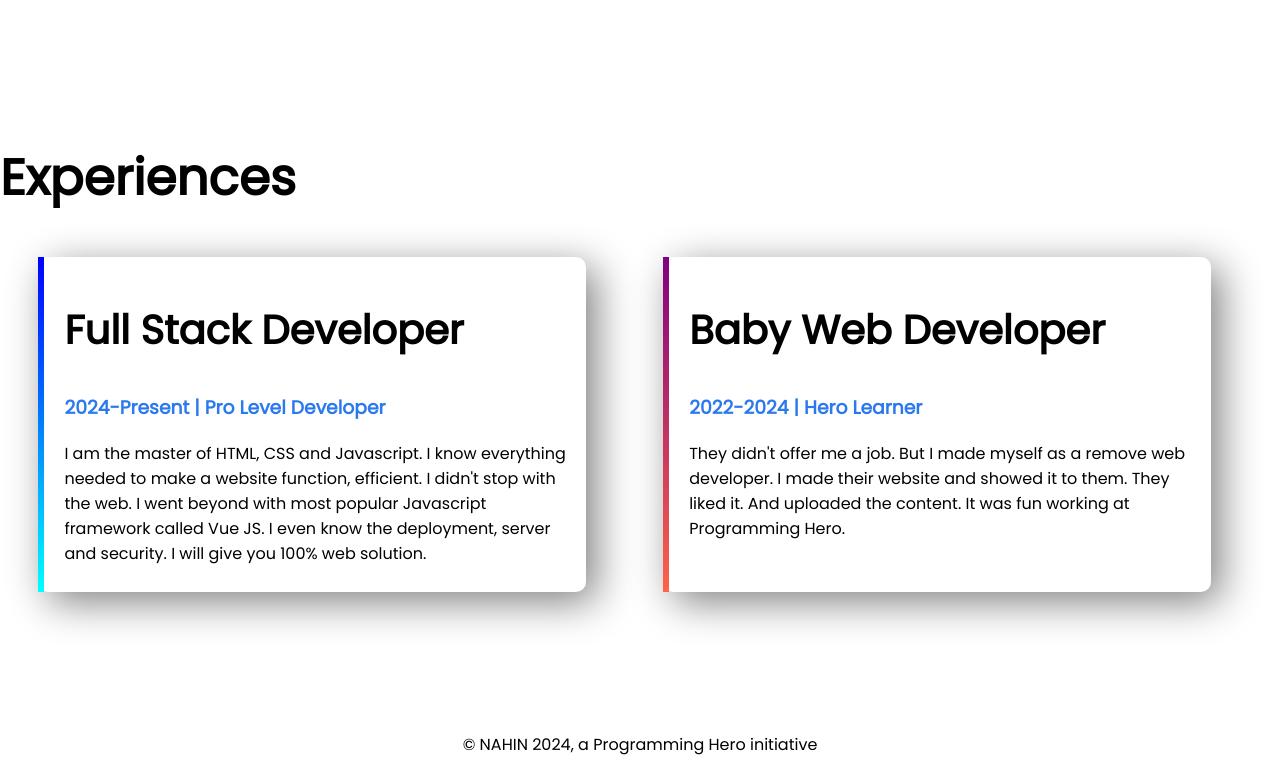
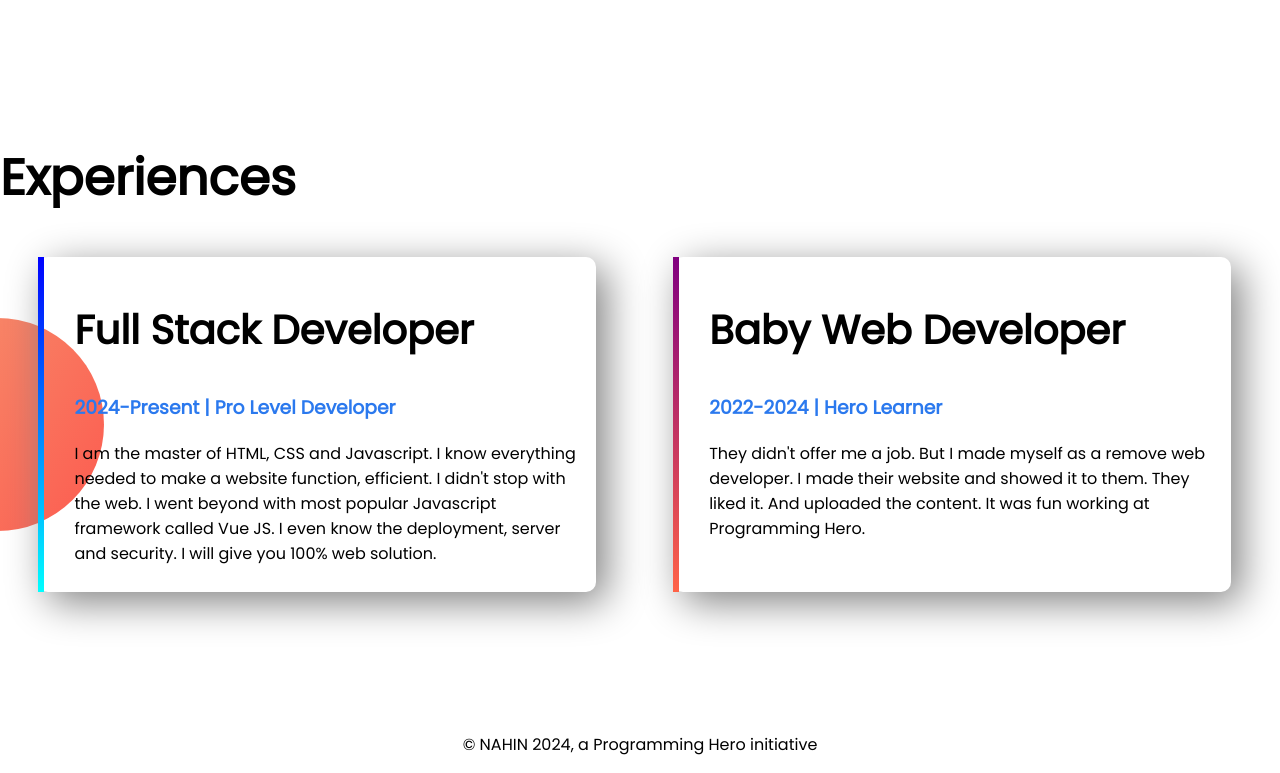
Before and after one commit to Morshedkamalnahin/first-portfolio, a plain HTML site: page index.html in a window 1280 px wide. Shown: the part 1308-2081 px from the top of the page. Drawn offline with Linux system fonts and the light colour scheme.

Commit message:
exp bg added

```diff
--- a/index.html
+++ b/index.html
@@ -52,7 +52,7 @@
 
     <section class="Experiences-section ">
         <h1>Experiences</h1>
-        <div class="Exp-content container">
+        <div class="exp-content container">
             <div class="div1 exp-item ">
                 <h2>Full Stack Developer</h2>
                 <h3 class="high-ligth">2024-Present | Pro Level Developer</h3>
--- a/style.css
+++ b/style.css
@@ -54,12 +54,16 @@
             .exp-content {
                 display: flex;
             }
-
+            .exp-content{
+                background-image: url(images/exp-bg.png);
+                background-repeat: no-repeat;
+               background-position: left center;
+            }
             .exp-item {
                 width: 40%;
                 margin: 0 3% 0 3%;
                 padding: 10px;
-                padding-left: 20px;
+                padding-left: 30px;
                 border-radius: 10px;
                 box-shadow: 10px 10px 40px grey;
             }
```
